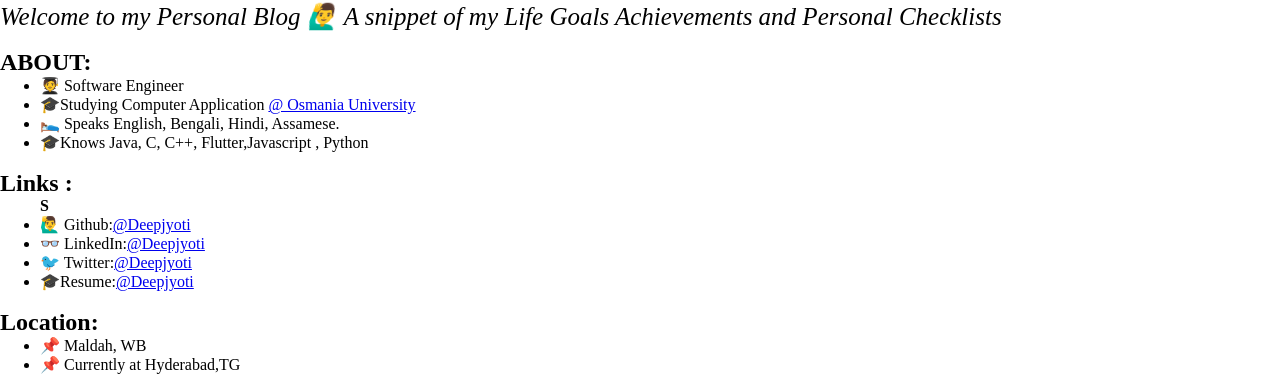
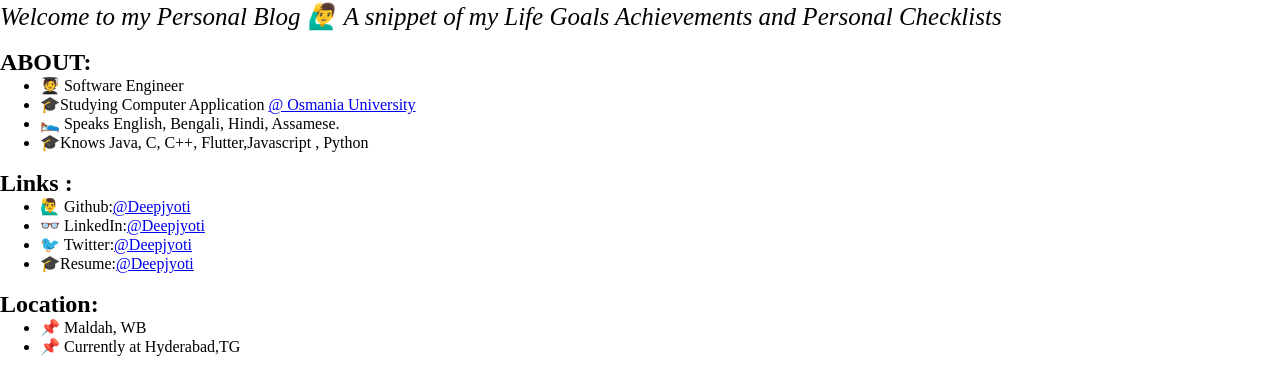
Before and after one commit to 0xDeepjyoti/raw-websites, a plain HTML site: page index.html in a window 1280 px wide. Shown: the part 460-834 px from the top of the page. Drawn offline with Linux system fonts and the light colour scheme.

Commit message:
Update index.html

```diff
--- a/index.html
+++ b/index.html
@@ -36,7 +36,7 @@
 
 
     <h2><strong>Links : </strong><br></h2>
-    <ul><b>S</b>
+    <ul>
         <li>🙋‍♂️ Github:<a href="https://github.com/0xDeepjyoti">@Deepjyoti</a></li>
         <li>👓 LinkedIn:<a href="https://www.linkedin.com/in/deepjyoti-majumder-a84b781b2/">@Deepjyoti</a> </li>
         <li>🐦 Twitter:<a href="https://twitter.com/Deepjyoti_maj">@Deepjyoti</a></li>
```
